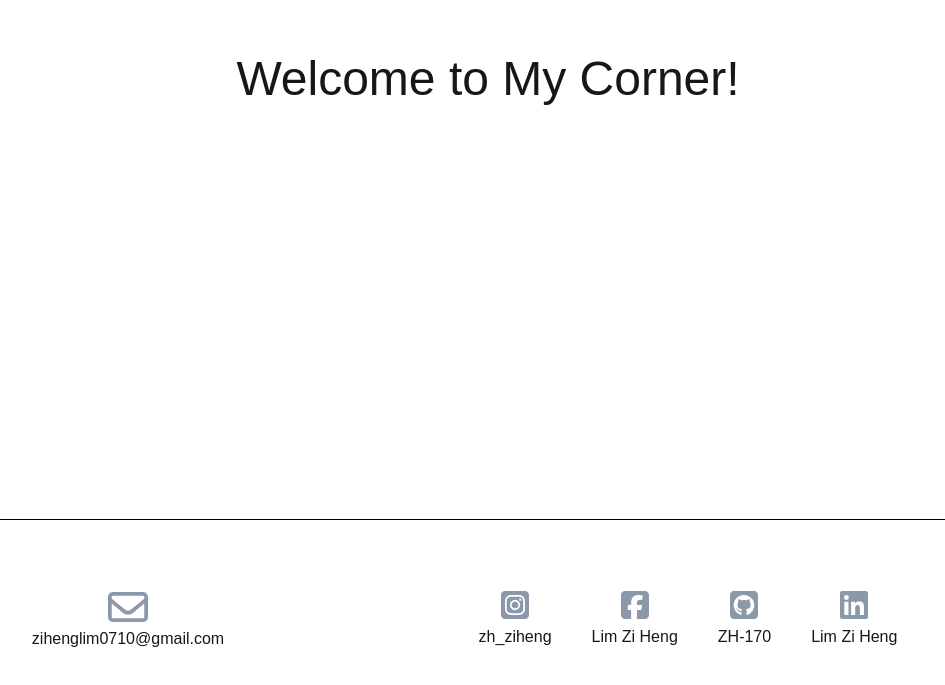
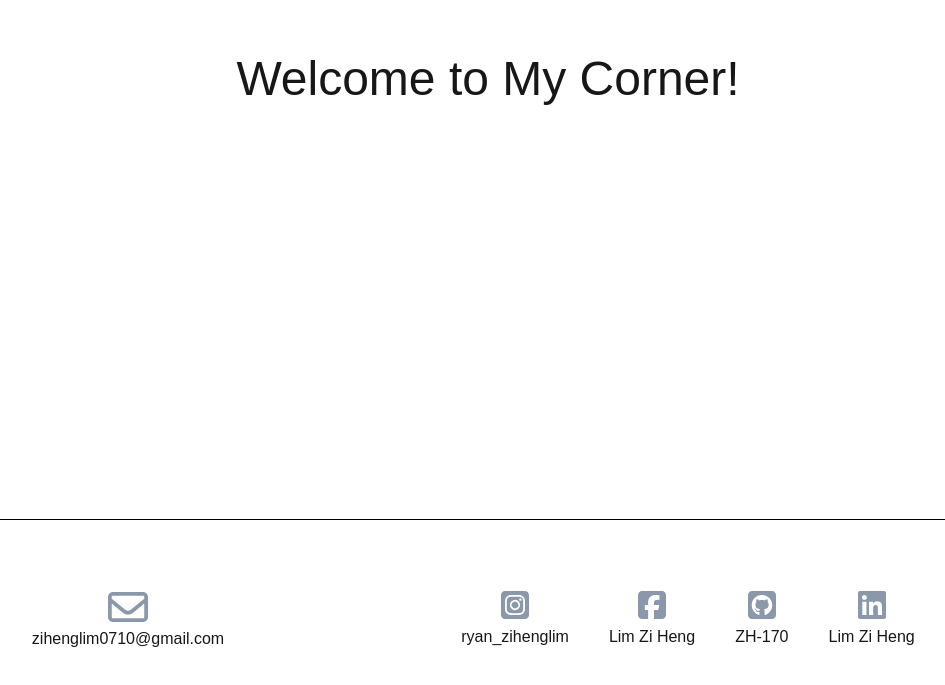
Before and after one commit to ZH-170/ryan-limzh-corner, a Next.js app: page / in a window 1280 px wide. Shown: the part 433-1118 px from the top of the page, without its empty margins (152-1097 px from the left). Built offline with nearby package versions, Linux system fonts and the light colour scheme.

Commit message:
Update Footer.tsx

```diff
--- a/src/components/Footer.tsx
+++ b/src/components/Footer.tsx
@@ -16,7 +16,7 @@ function Footer() {
         <p>zihenglim0710@gmail.com</p>
       </div>
       <div className="items-left flex flex-col justify-center gap-3 sm:items-center md:flex-2 md:flex-row md:gap-10">
-        <Link href="https://www.instagram.com/zh_ziheng/" target="_blank">
+        <Link href="https://www.instagram.com/ryan_zihenglim/" target="_blank">
           <div className="flex flex-row items-center gap-3 md:flex-col md:gap-1">
             <Image
               src="/square-instagram-brands.svg"
@@ -25,7 +25,7 @@ function Footer() {
               width={7}
               height={7}
             />
-            <p>zh_ziheng</p>
+            <p>ryan_zihenglim</p>
           </div>
         </Link>
         <Link href="https://www.facebook.com/zi.h.lim" target="_blank">
```
